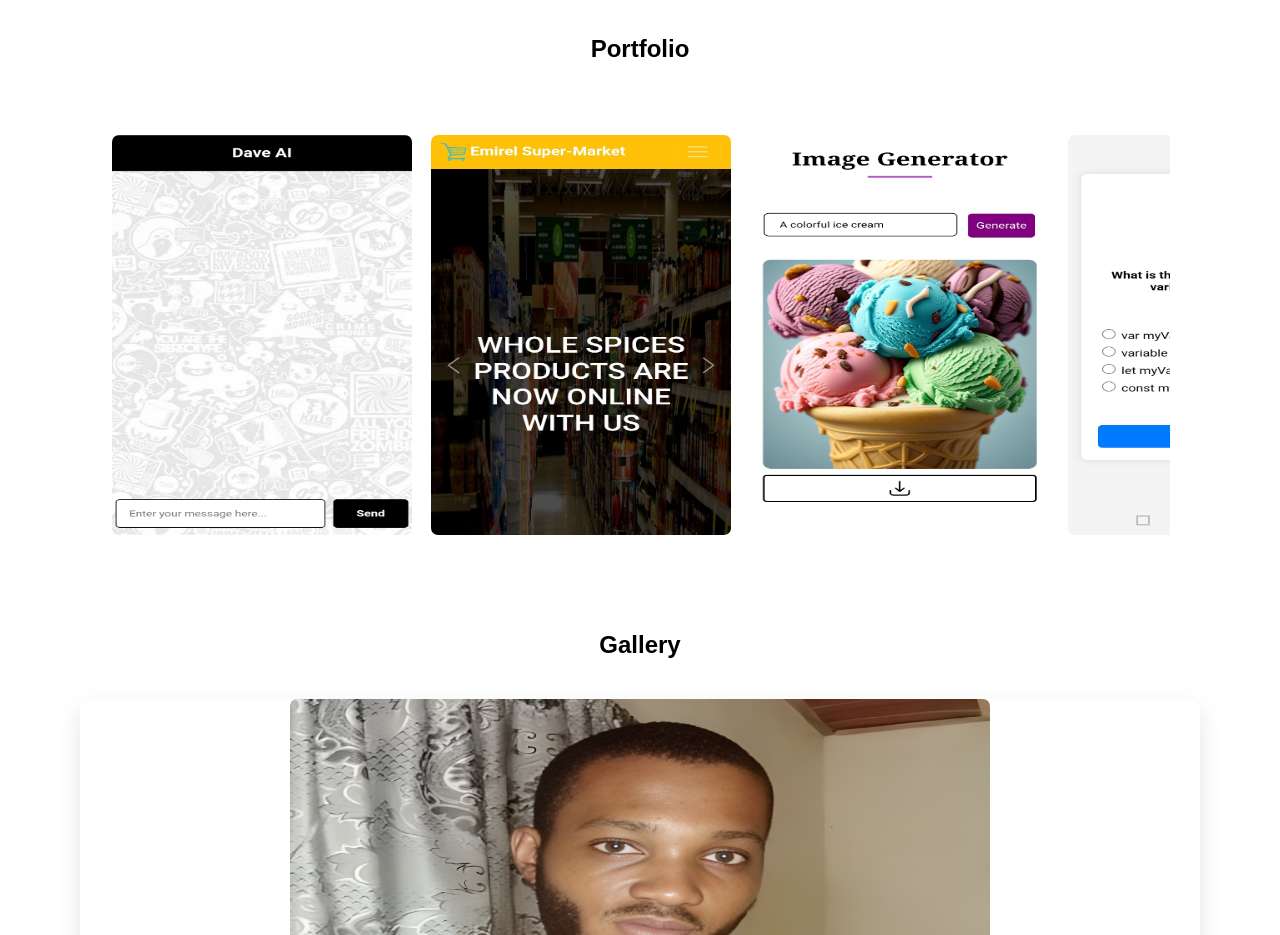
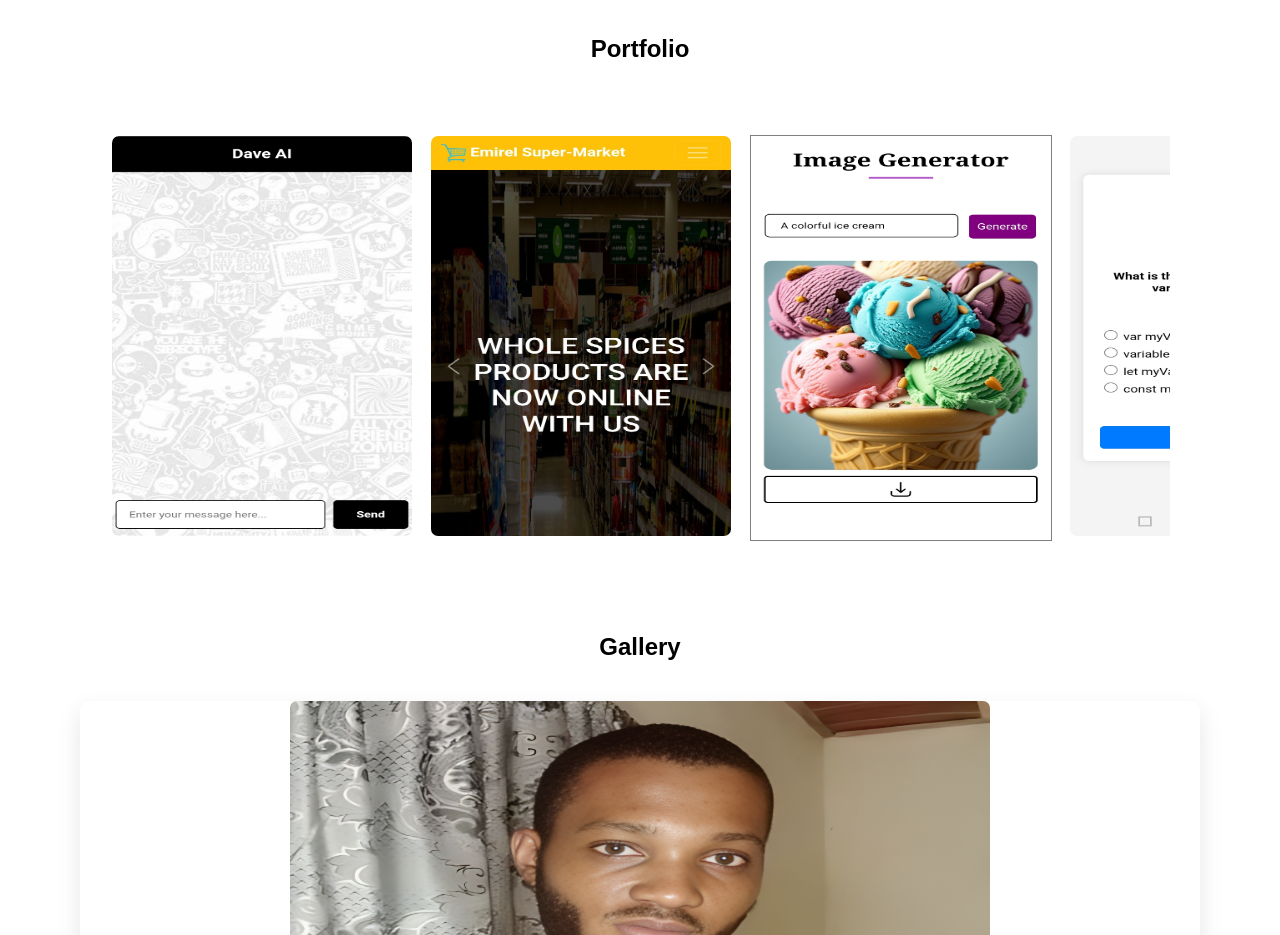
Before and after one commit to casmircodes/My-portfolio-, a plain HTML site: page index.html in a window 1280 px wide. Shown: the part 1420-2355 px from the top of the page. Drawn offline with Linux system fonts and the light colour scheme.

Commit message:
Update index.html

```diff
--- a/index.html
+++ b/index.html
@@ -600,7 +600,7 @@ I'm passionate about web development and continuously work on becoming a better
     <tr >
       <td><a href="https://davechatbot.netlify.app/"><img src="portfolio1.png" alt=""></a></td>
       <td><a href="https://emirelsupermarket.netlify.app/"><img src="portfolio2.png" alt=""></a></td>
-      <td><a href="https://cimagegenerator.netlify.app/"><img src="portfolio3.png" alt=""></a></td>
+      <td style="border: 1px solid gray;"><a href="https://cimagegenerator.netlify.app/"><img src="portfolio3.png" alt=""></a></td>
       <td><a href="https://cquizapp.netlify.app/"><img src="portfolio4.png" alt=""></a></td>
       <td><a href="https://cnewsapp.netlify.app/"><img src="portfolio5.png" alt=""></a></td>
     </tr>
```
